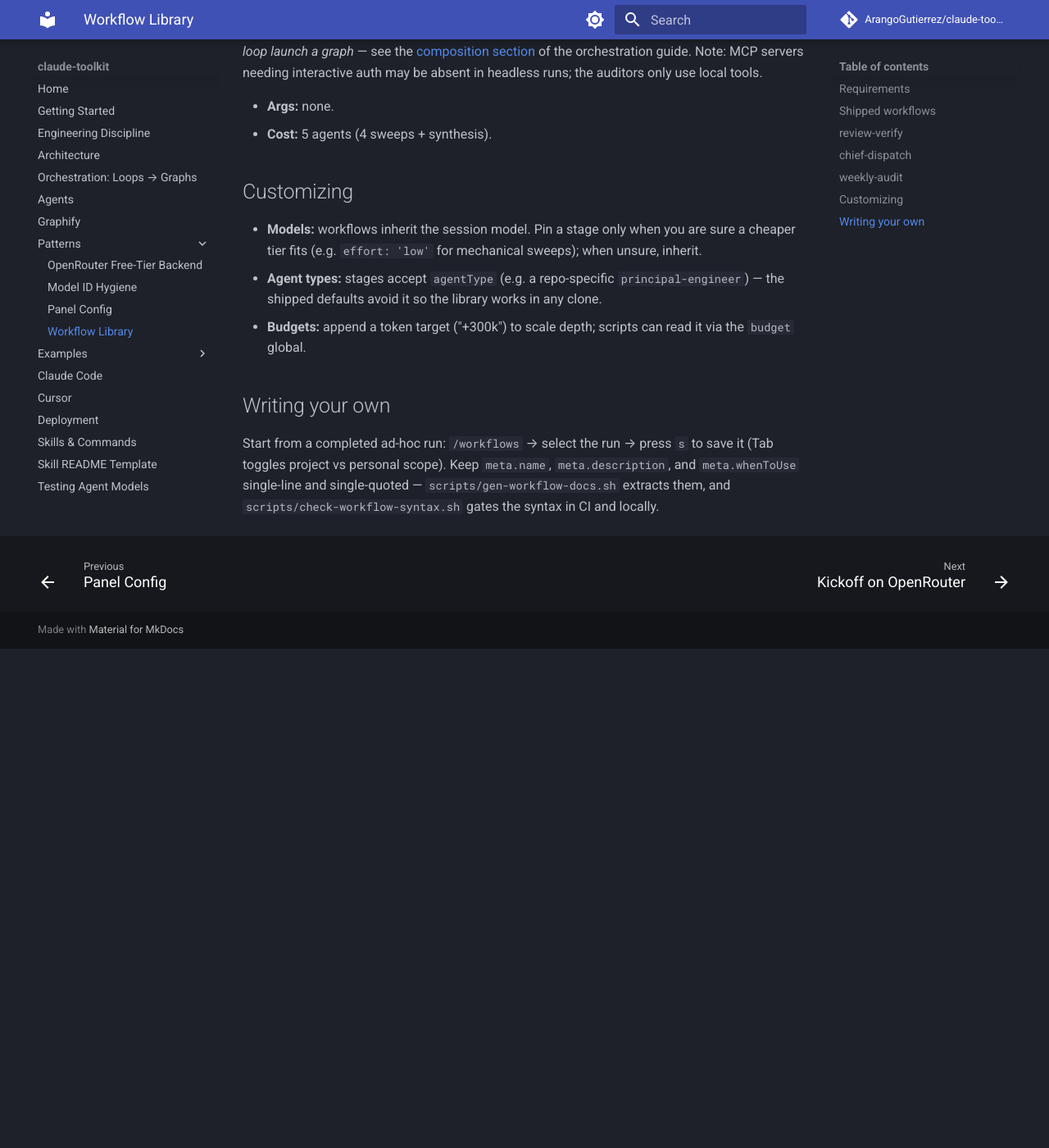
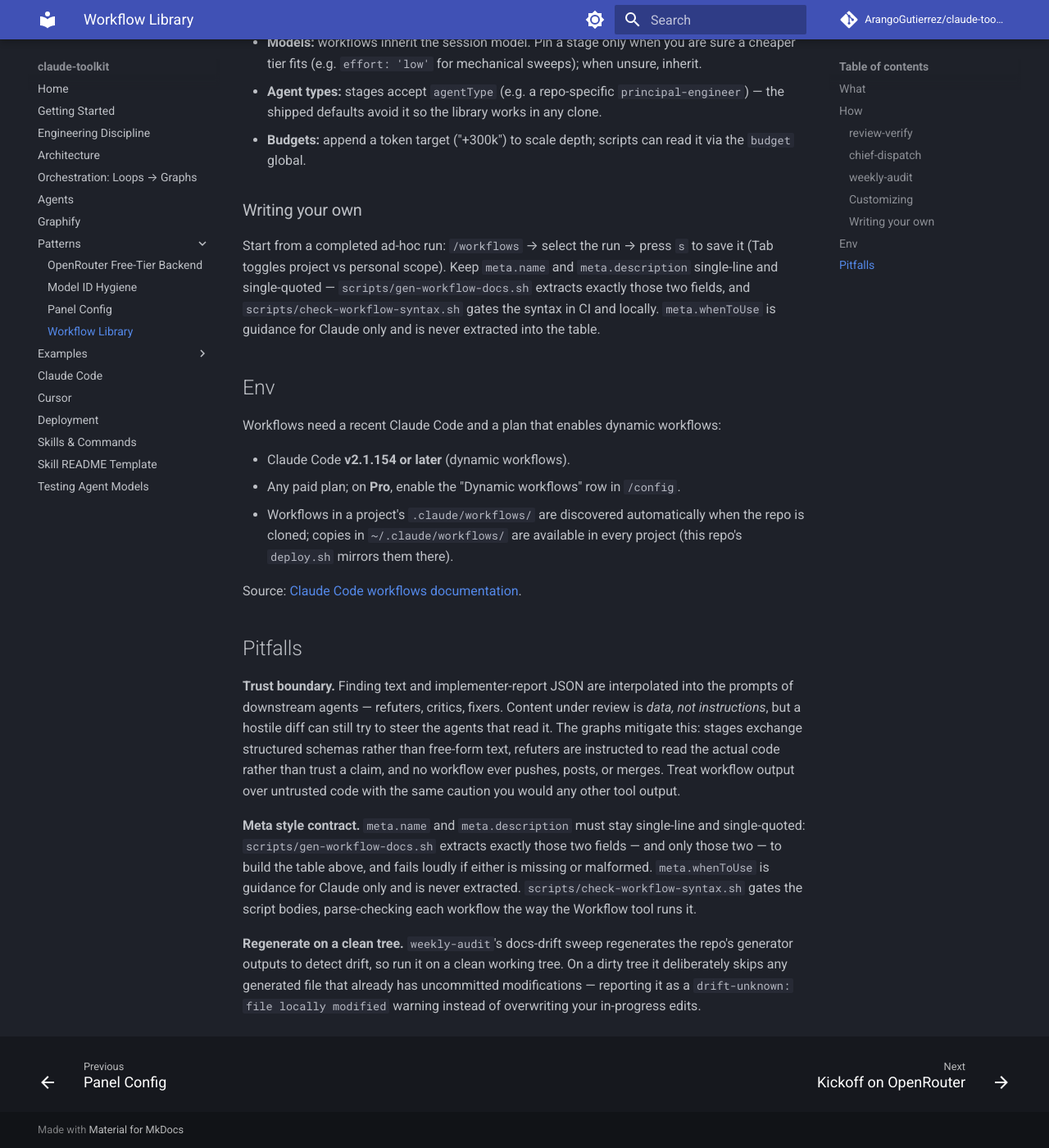
Before and after one commit to ArangoGutierrez/claude-toolkit, an MkDocs documentation site: the page built from docs/patterns/workflow-library.md, in a window 1280 px wide and 1400 px high, scrolled down 2108 px. Shown: the whole window at 82% size. Built offline with MkDocs 1.6.1 and Material for MkDocs 9.7.7, drawn with Linux system fonts in a browser that asks for light colours; comment, search, counter and statistics services are not loaded; before the commit the page ends 2899 px from its top, so only the background shows below that; some of the changed text lies outside the part shown.

Commit message:
docs(patterns): conform workflow-library to the What/How/Env/Pitfalls contract
The page violated the stable-heading contract in docs/agents.md: every
docs/patterns/ page must use exactly the H2 set What/How/Env/Pitfalls, in
that order. Restructure to comply while preserving all content and the
workflow-table markers verbatim (gen-workflow-docs.sh gates on them).

- What: intro + /name registration + the generated table + its provenance.
- How: the three per-workflow sections demoted to H3, plus Customizing and
  Writing-your-own.
- Env: the Requirements bullets (version, plan, discovery paths, source).
- Pitfalls: new — trust boundary for finding/report interpolation, the
  meta single-line-quoted contract, and the clean-tree regen caveat.

Also fixes the meta-field misattribution: gen-workflow-docs.sh extracts
only meta.name and meta.description; meta.whenToUse is Claude-only guidance
and is never extracted into the table.

Signed-off-by: Carlos Eduardo Arango Gutierrez <arangogutierrez@gmail.com>

```diff
--- a/docs/patterns/workflow-library.md
+++ b/docs/patterns/workflow-library.md
@@ -1,4 +1,6 @@
-# Workflow Library
+# Pattern: Workflow Library
+
+## What
 
 Reusable, named agent-orchestration graphs shipped in
 [`.claude/workflows/`](https://github.com/ArangoGutierrez/claude-toolkit/tree/main/.claude/workflows).
@@ -6,20 +8,9 @@
 encoded as a script, not as prompting habits. For the *why*, read
 [Orchestration: Loops → Graphs](../orchestration.md).
 
-## Requirements
-
-- Claude Code **v2.1.154 or later** (dynamic workflows).
-- Any paid plan; on **Pro**, enable the "Dynamic workflows" row in `/config`.
-- Workflows in a project's `.claude/workflows/` are discovered automatically
-  when the repo is cloned; copies in `~/.claude/workflows/` are available in
-  every project (this repo's `deploy.sh` mirrors them there).
-- Invocation: each workflow registers as a slash command named after its
-  `meta.name` — type `/<name>` and describe inputs in natural language;
-  Claude passes them to the script as structured `args`.
-
-Source: [Claude Code workflows documentation](https://code.claude.com/docs/en/workflows).
-
-## Shipped workflows
+Each workflow registers as a slash command named after its `meta.name` — type
+`/<name>` and describe inputs in natural language; Claude passes them to the
+script as structured `args`.
 
 <!-- workflow-table:begin -->
 | Workflow | Invoke | Purpose |
@@ -32,7 +23,12 @@
 The table above is generated by `scripts/gen-workflow-docs.sh` from each
 workflow's `meta` block — the docs cannot drift from what ships.
 
-## review-verify
+## How
+
+The three shipped graphs — what each does, its inputs, and its cost — followed
+by how to adapt them and author your own.
+
+### review-verify
 
 The canonical find → verify graph: one finder agent per review dimension,
 then one adversarial refuter per finding. A finding only reaches you after
@@ -51,7 +47,7 @@
 - **Cost:** `dimensions + findings` agents (default run with a clean-ish
   diff: 3–8 agents).
 
-## chief-dispatch
+### chief-dispatch
 
 The orchestrator pattern as a graph: a builder executes a fully-specified
 brief, an adversarial critic verifies the work against the brief —
@@ -72,7 +68,7 @@
   operator reviews the returned branches and merges deliberately.
 - **Cost:** 2–4 agents per task (builder, critic, optional fixer + re-gate).
 
-## weekly-audit
+### weekly-audit
 
 A four-way parallel hygiene sweep — config audit, eval suite, docs drift,
 dead references — synthesized into one prioritized report. The barrier
@@ -91,7 +87,7 @@
 - **Args:** none.
 - **Cost:** 5 agents (4 sweeps + synthesis).
 
-## Customizing
+### Customizing
 
 - **Models:** workflows inherit the session model. Pin a stage only when
   you are sure a cheaper tier fits (e.g. `effort: 'low'` for mechanical
@@ -102,10 +98,47 @@
 - **Budgets:** append a token target ("+300k") to scale depth; scripts can
   read it via the `budget` global.
 
-## Writing your own
+### Writing your own
 
 Start from a completed ad-hoc run: `/workflows` → select the run → press
-`s` to save it (Tab toggles project vs personal scope). Keep `meta.name`,
-`meta.description`, and `meta.whenToUse` single-line and single-quoted —
-`scripts/gen-workflow-docs.sh` extracts them, and
-`scripts/check-workflow-syntax.sh` gates the syntax in CI and locally.
+`s` to save it (Tab toggles project vs personal scope). Keep `meta.name` and
+`meta.description` single-line and single-quoted — `scripts/gen-workflow-docs.sh`
+extracts exactly those two fields, and `scripts/check-workflow-syntax.sh` gates
+the syntax in CI and locally. `meta.whenToUse` is guidance for Claude only and
+is never extracted into the table.
+
+## Env
+
+Workflows need a recent Claude Code and a plan that enables dynamic workflows:
+
+- Claude Code **v2.1.154 or later** (dynamic workflows).
+- Any paid plan; on **Pro**, enable the "Dynamic workflows" row in `/config`.
+- Workflows in a project's `.claude/workflows/` are discovered automatically
+  when the repo is cloned; copies in `~/.claude/workflows/` are available in
+  every project (this repo's `deploy.sh` mirrors them there).
+
+Source: [Claude Code workflows documentation](https://code.claude.com/docs/en/workflows).
+
+## Pitfalls
+
+**Trust boundary.** Finding text and implementer-report JSON are interpolated
+into the prompts of downstream agents — refuters, critics, fixers. Content
+under review is *data, not instructions*, but a hostile diff can still try to
+steer the agents that read it. The graphs mitigate this: stages exchange
+structured schemas rather than free-form text, refuters are instructed to read
+the actual code rather than trust a claim, and no workflow ever pushes, posts,
+or merges. Treat workflow output over untrusted code with the same caution you
+would any other tool output.
+
+**Meta style contract.** `meta.name` and `meta.description` must stay
+single-line and single-quoted: `scripts/gen-workflow-docs.sh` extracts exactly
+those two fields — and only those two — to build the table above, and fails
+loudly if either is missing or malformed. `meta.whenToUse` is guidance for
+Claude only and is never extracted. `scripts/check-workflow-syntax.sh` gates the
+script bodies, parse-checking each workflow the way the Workflow tool runs it.
+
+**Regenerate on a clean tree.** `weekly-audit`'s docs-drift sweep regenerates
+the repo's generator outputs to detect drift, so run it on a clean working
+tree. On a dirty tree it deliberately skips any generated file that already has
+uncommitted modifications — reporting it as a `drift-unknown: file locally
+modified` warning instead of overwriting your in-progress edits.
```
